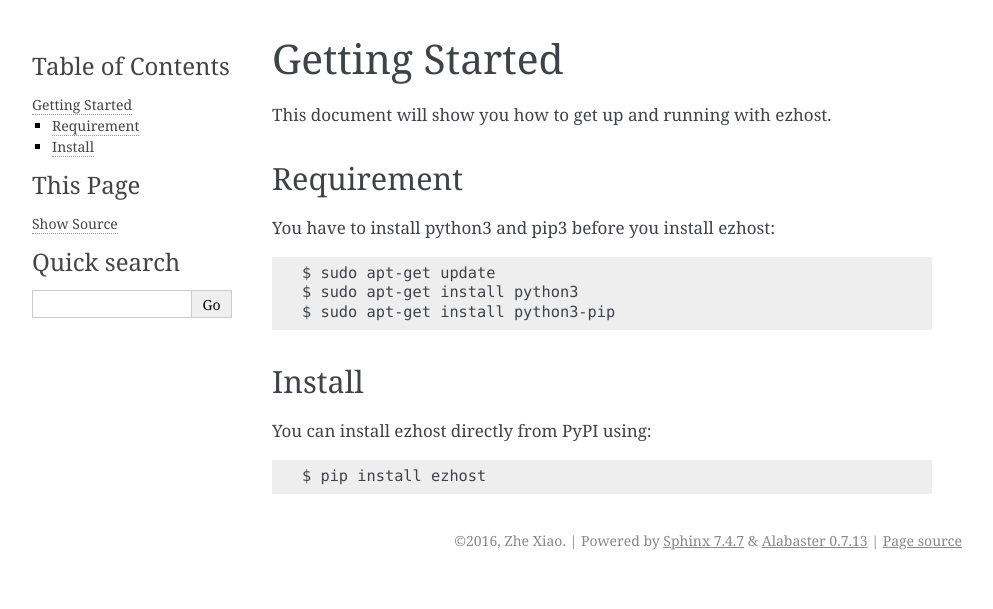
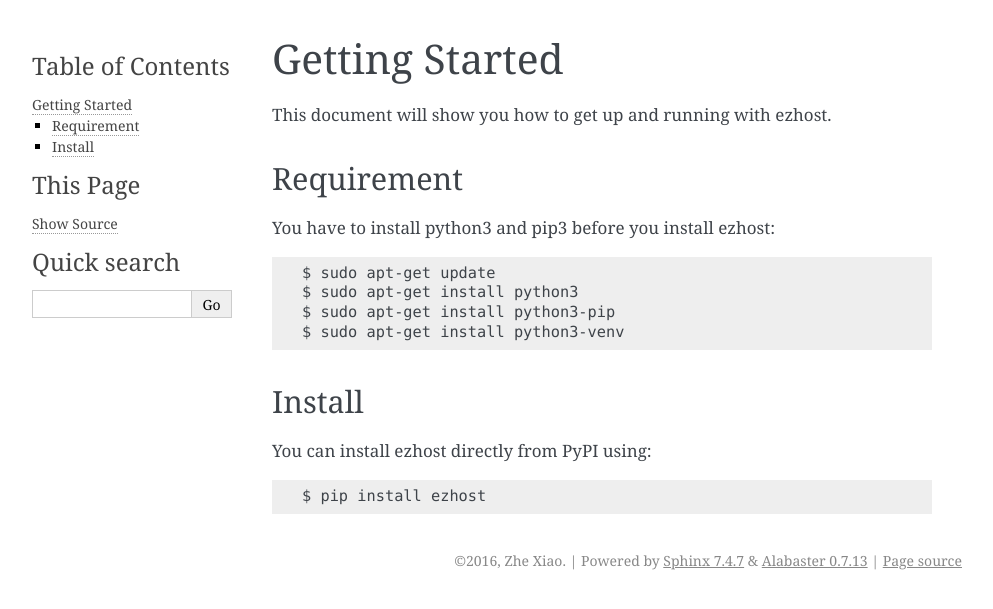
Before and after one commit to zhexiao/ezhost, a Sphinx documentation site: the page built from docs/getting_started.rst, in a window 1280 px wide. Shown: the top 609 px of the page, without its empty margins (148-1141 px from the left). Built offline with Sphinx 7.4.7, drawn with Linux system fonts in a browser that asks for light colours; pages that are not in the unit, such as notebooks, are missing from menus.

Commit message:
Update getting_started.rst

```diff
--- a/docs/getting_started.rst
+++ b/docs/getting_started.rst
@@ -13,6 +13,7 @@ You have to install python3 and pip3 before you install ezhost:
    $ sudo apt-get update
    $ sudo apt-get install python3
    $ sudo apt-get install python3-pip
+   $ sudo apt-get install python3-venv
 
 Install
 ---------------
```
